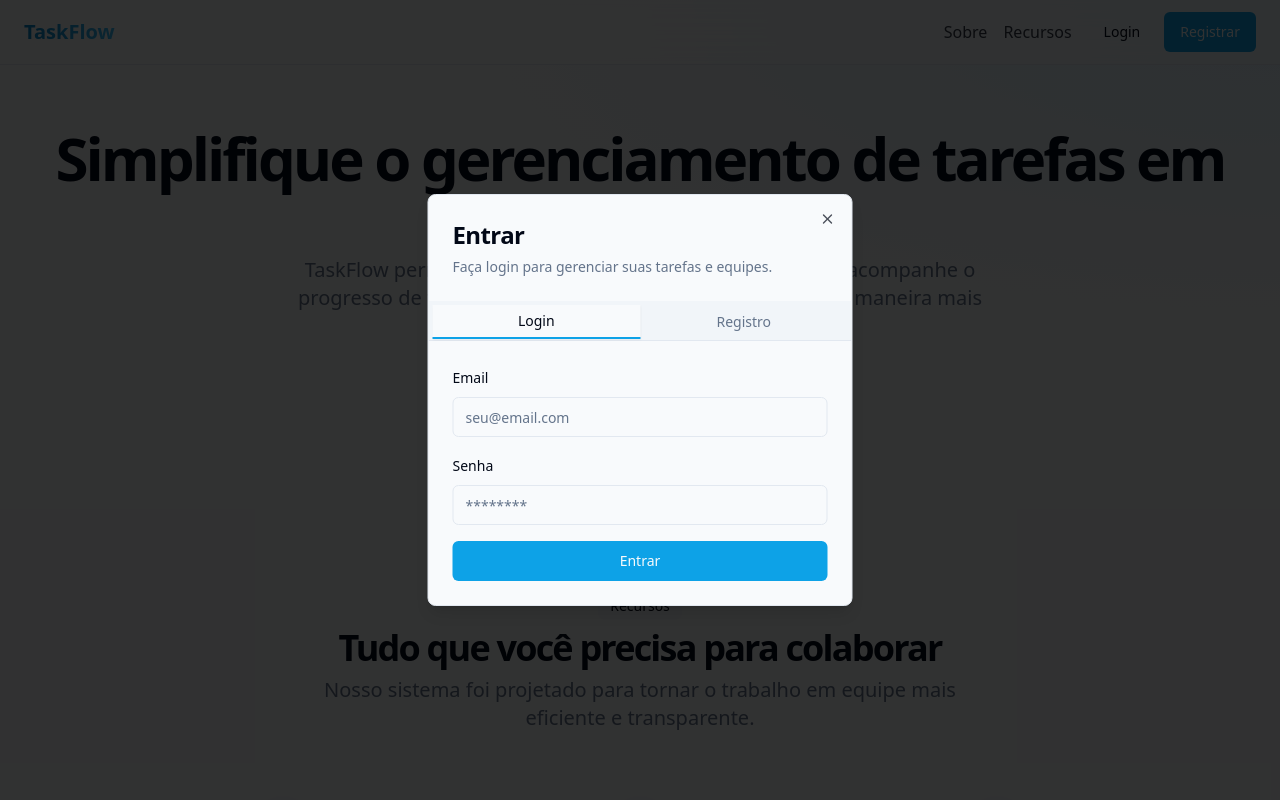
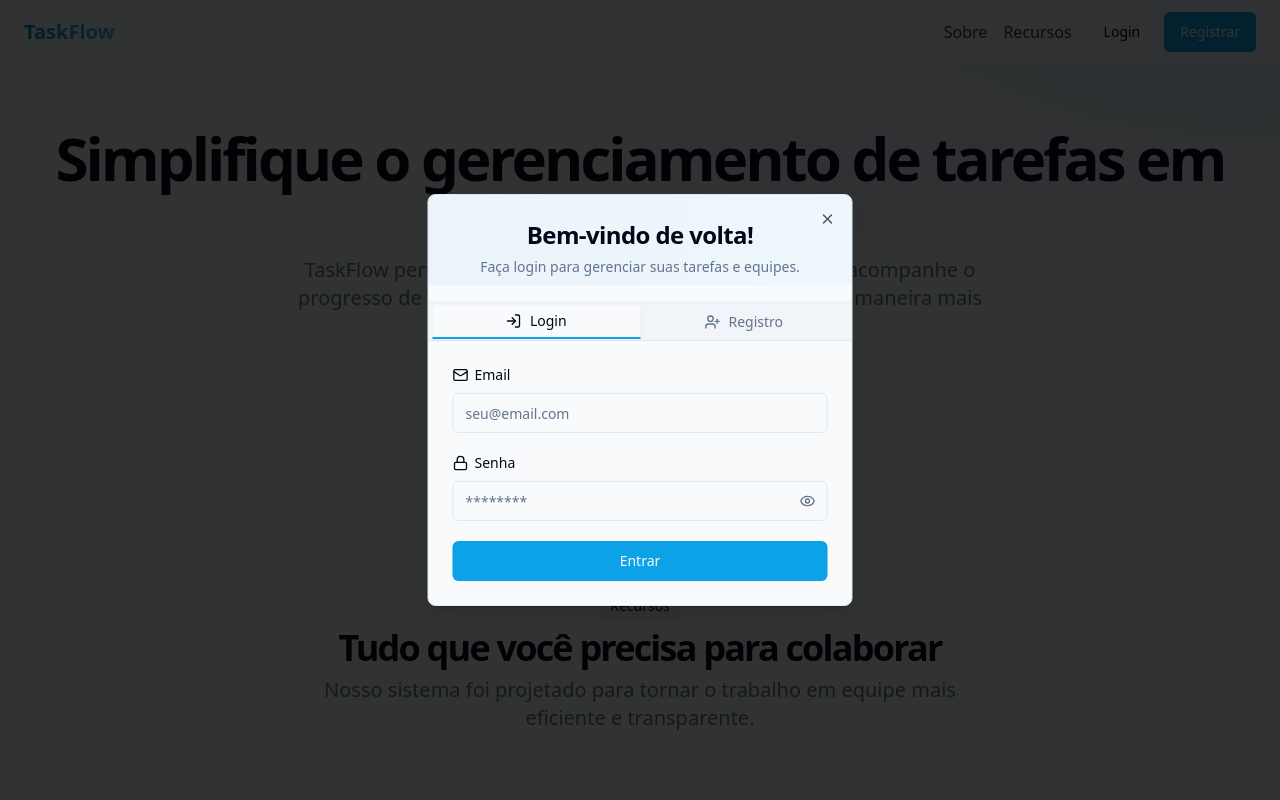
Before and after one commit to RafaelYajima/ry-tasks, a React (Vite) app: page / in a window 1280 px wide. Both pictures are taken after a click on the button "Login". Shown: the top 800 px of the page. Built offline with nearby package versions, Linux system fonts and the light colour scheme.

Commit message:
Refactor: Improve login/register interface

```diff
--- a/src/components/auth/AuthModal.tsx
+++ b/src/components/auth/AuthModal.tsx
@@ -12,6 +12,7 @@ import LoginForm from './LoginForm';
 import RegisterForm from './RegisterForm';
 import { useNavigate } from "react-router-dom";
 import { useAuth } from '@/contexts/AuthContext';
+import { LogIn, UserPlus } from 'lucide-react';
 
 interface AuthModalProps {
   isOpen: boolean;
@@ -46,12 +47,12 @@ const AuthModal: React.FC<AuthModalProps> = ({
 
   return (
     <Dialog open={isOpen} onOpenChange={onClose}>
-      <DialogContent className="sm:max-w-[425px] p-0 overflow-hidden animate-scale-in">
-        <DialogHeader className="pt-6 px-6 pb-2">
-          <DialogTitle className="text-2xl font-semibold">
-            {activeTab === "login" ? "Entrar" : "Criar conta"}
+      <DialogContent className="sm:max-w-[425px] p-0 overflow-hidden shadow-lg animate-scale-in">
+        <DialogHeader className="pt-6 px-6 pb-2 bg-gradient-to-r from-brand-600/5 to-brand-400/5">
+          <DialogTitle className="text-2xl font-semibold text-center">
+            {activeTab === "login" ? "Bem-vindo de volta!" : "Crie sua conta"}
           </DialogTitle>
-          <DialogDescription>
+          <DialogDescription className="text-center">
             {activeTab === "login"
               ? "Faça login para gerenciar suas tarefas e equipes."
               : "Crie uma conta para começar a organizar suas tarefas."
@@ -65,8 +66,20 @@ const AuthModal: React.FC<AuthModalProps> = ({
           className="w-full"
         >
           <TabsList className="grid grid-cols-2 w-full rounded-none border-b">
-            <TabsTrigger value="login" className="rounded-none data-[state=active]:border-b-2 data-[state=active]:border-primary">Login</TabsTrigger>
-            <TabsTrigger value="register" className="rounded-none data-[state=active]:border-b-2 data-[state=active]:border-primary">Registro</TabsTrigger>
+            <TabsTrigger
+              value="login"
+              className="rounded-none data-[state=active]:border-b-2 data-[state=active]:border-primary flex items-center gap-2"
+            >
+              <LogIn className="h-4 w-4" />
+              Login
+            </TabsTrigger>
+            <TabsTrigger
+              value="register"
+              className="rounded-none data-[state=active]:border-b-2 data-[state=active]:border-primary flex items-center gap-2"
+            >
+              <UserPlus className="h-4 w-4" />
+              Registro
+            </TabsTrigger>
           </TabsList>
 
           <TabsContent value="login" className="m-0 p-6">
--- a/src/components/auth/LoginForm.tsx
+++ b/src/components/auth/LoginForm.tsx
@@ -7,7 +7,7 @@ import { Form, FormControl, FormField, FormItem, FormLabel, FormMessage } from "
 import { Input } from "@/components/ui/input";
 import { Button } from "@/components/ui/button";
 import { useAuth } from '@/contexts/AuthContext';
-import { Loader2 } from "lucide-react";
+import { Eye, EyeOff, Loader2, Mail, Lock } from "lucide-react";
 
 // Schema de validação
 const loginSchema = z.object({
@@ -24,6 +24,7 @@ interface LoginFormProps {
 const LoginForm: React.FC<LoginFormProps> = ({ onSuccess }) => {
   const { signIn } = useAuth();
   const [isLoading, setIsLoading] = useState(false);
+  const [showPassword, setShowPassword] = useState(false);
 
   const form = useForm<LoginFormValues>({
     resolver: zodResolver(loginSchema),
@@ -45,17 +46,29 @@ const LoginForm: React.FC<LoginFormProps> = ({ onSuccess }) => {
     }
   };
 
+  const togglePasswordVisibility = () => {
+    setShowPassword(!showPassword);
+  };
+
   return (
     <Form {...form}>
-      <form onSubmit={form.handleSubmit(onSubmit)} className="space-y-4">
+      <form onSubmit={form.handleSubmit(onSubmit)} className="space-y-5 animate-fade-in">
         <FormField
           control={form.control}
           name="email"
           render={({ field }) => (
             <FormItem>
-              <FormLabel>Email</FormLabel>
+              <FormLabel className="flex items-center gap-1.5 text-sm font-medium">
+                <Mail className="h-4 w-4" />
+                Email
+              </FormLabel>
               <FormControl>
-                <Input placeholder="seu@email.com" {...field} autoComplete="email" />
+                <Input
+                  placeholder="seu@email.com"
+                  {...field}
+                  autoComplete="email"
+                  className="transition-all duration-200 focus:ring-offset-primary/20"
+                />
               </FormControl>
               <FormMessage />
             </FormItem>
@@ -67,14 +80,36 @@ const LoginForm: React.FC<LoginFormProps> = ({ onSuccess }) => {
           name="password"
           render={({ field }) => (
             <FormItem>
-              <FormLabel>Senha</FormLabel>
+              <FormLabel className="flex items-center gap-1.5 text-sm font-medium">
+                <Lock className="h-4 w-4" />
+                Senha
+              </FormLabel>
               <FormControl>
-                <Input
-                  type="password"
-                  placeholder="********"
-                  {...field}
-                  autoComplete="current-password"
-                />
+                <div className="relative">
+                  <Input
+                    type={showPassword ? "text" : "password"}
+                    placeholder="********"
+                    {...field}
+                    autoComplete="current-password"
+                    className="pr-10 transition-all duration-200 focus:ring-offset-primary/20"
+                  />
+                  <Button
+                    type="button"
+                    variant="ghost"
+                    size="sm"
+                    className="absolute right-0 top-0 h-full px-3 py-2 hover:bg-transparent"
+                    onClick={togglePasswordVisibility}
+                  >
+                    {showPassword ? (
+                      <EyeOff className="h-4 w-4 text-muted-foreground" />
+                    ) : (
+                      <Eye className="h-4 w-4 text-muted-foreground" />
+                    )}
+                    <span className="sr-only">
+                      {showPassword ? "Ocultar senha" : "Mostrar senha"}
+                    </span>
+                  </Button>
+                </div>
               </FormControl>
               <FormMessage />
             </FormItem>
@@ -83,7 +118,7 @@ const LoginForm: React.FC<LoginFormProps> = ({ onSuccess }) => {
 
         <Button
           type="submit"
-          className="w-full"
+          className="w-full transition-all duration-200"
           disabled={isLoading}
         >
           {isLoading ? (
--- a/src/components/auth/RegisterForm.tsx
+++ b/src/components/auth/RegisterForm.tsx
@@ -7,7 +7,7 @@ import { Form, FormControl, FormField, FormItem, FormLabel, FormMessage } from "
 import { Input } from "@/components/ui/input";
 import { Button } from "@/components/ui/button";
 import { useAuth } from '@/contexts/AuthContext';
-import { Loader2 } from "lucide-react";
+import { Check, Eye, EyeOff, Loader2, Mail, Lock } from "lucide-react";
 
 // Schema de validação
 const registerSchema = z.object({
@@ -28,6 +28,8 @@ interface RegisterFormProps {
 const RegisterForm: React.FC<RegisterFormProps> = ({ onSuccess }) => {
   const { signUp } = useAuth();
   const [isLoading, setIsLoading] = useState(false);
+  const [showPassword, setShowPassword] = useState(false);
+  const [showConfirmPassword, setShowConfirmPassword] = useState(false);
 
   const form = useForm<RegisterFormValues>({
     resolver: zodResolver(registerSchema),
@@ -51,17 +53,36 @@ const RegisterForm: React.FC<RegisterFormProps> = ({ onSuccess }) => {
     }
   };
 
+  const togglePasswordVisibility = () => {
+    setShowPassword(!showPassword);
+  };
+
+  const toggleConfirmPasswordVisibility = () => {
+    setShowConfirmPassword(!showConfirmPassword);
+  };
+
+  const passwordsMatch = form.watch('password') === form.watch('confirmPassword') &&
+                         form.watch('confirmPassword')?.length > 0;
+
   return (
     <Form {...form}>
-      <form onSubmit={form.handleSubmit(onSubmit)} className="space-y-4">
+      <form onSubmit={form.handleSubmit(onSubmit)} className="space-y-5 animate-fade-in">
         <FormField
           control={form.control}
           name="email"
           render={({ field }) => (
             <FormItem>
-              <FormLabel>Email</FormLabel>
+              <FormLabel className="flex items-center gap-1.5 text-sm font-medium">
+                <Mail className="h-4 w-4" />
+                Email
+              </FormLabel>
               <FormControl>
-                <Input placeholder="seu@email.com" {...field} autoComplete="email" />
+                <Input
+                  placeholder="seu@email.com"
+                  {...field}
+                  autoComplete="email"
+                  className="transition-all duration-200 focus:ring-offset-primary/20"
+                />
               </FormControl>
               <FormMessage />
             </FormItem>
@@ -73,14 +94,36 @@ const RegisterForm: React.FC<RegisterFormProps> = ({ onSuccess }) => {
           name="password"
           render={({ field }) => (
             <FormItem>
-              <FormLabel>Senha</FormLabel>
+              <FormLabel className="flex items-center gap-1.5 text-sm font-medium">
+                <Lock className="h-4 w-4" />
+                Senha
+              </FormLabel>
               <FormControl>
+                <div className="relative">
                   <Input
-                  type="password"
+                    type={showPassword ? "text" : "password"}
                     placeholder="********"
                     {...field}
                     autoComplete="new-password"
+                    className="pr-10 transition-all duration-200 focus:ring-offset-primary/20"
                   />
+                  <Button
+                    type="button"
+                    variant="ghost"
+                    size="sm"
+                    className="absolute right-0 top-0 h-full px-3 py-2 hover:bg-transparent"
+                    onClick={togglePasswordVisibility}
+                  >
+                    {showPassword ? (
+                      <EyeOff className="h-4 w-4 text-muted-foreground" />
+                    ) : (
+                      <Eye className="h-4 w-4 text-muted-foreground" />
+                    )}
+                    <span className="sr-only">
+                      {showPassword ? "Ocultar senha" : "Mostrar senha"}
+                    </span>
+                  </Button>
+                </div>
               </FormControl>
               <FormMessage />
             </FormItem>
@@ -92,14 +135,41 @@ const RegisterForm: React.FC<RegisterFormProps> = ({ onSuccess }) => {
           name="confirmPassword"
           render={({ field }) => (
             <FormItem>
-              <FormLabel>Confirmar Senha</FormLabel>
+              <FormLabel className="flex items-center gap-1.5 text-sm font-medium">
+                <Lock className="h-4 w-4" />
+                Confirmar Senha
+                {passwordsMatch && (
+                  <Check className="ml-1 h-4 w-4 text-green-500" />
+                )}
+              </FormLabel>
               <FormControl>
+                <div className="relative">
                   <Input
-                  type="password"
+                    type={showConfirmPassword ? "text" : "password"}
                     placeholder="********"
                     {...field}
                     autoComplete="new-password"
+                    className={`pr-10 transition-all duration-200 focus:ring-offset-primary/20 ${
+                      passwordsMatch ? "border-green-500 ring-green-500/20" : ""
+                    }`}
                   />
+                  <Button
+                    type="button"
+                    variant="ghost"
+                    size="sm"
+                    className="absolute right-0 top-0 h-full px-3 py-2 hover:bg-transparent"
+                    onClick={toggleConfirmPasswordVisibility}
+                  >
+                    {showConfirmPassword ? (
+                      <EyeOff className="h-4 w-4 text-muted-foreground" />
+                    ) : (
+                      <Eye className="h-4 w-4 text-muted-foreground" />
+                    )}
+                    <span className="sr-only">
+                      {showConfirmPassword ? "Ocultar senha" : "Mostrar senha"}
+                    </span>
+                  </Button>
+                </div>
               </FormControl>
               <FormMessage />
             </FormItem>
@@ -108,7 +178,7 @@ const RegisterForm: React.FC<RegisterFormProps> = ({ onSuccess }) => {
 
         <Button
           type="submit"
-          className="w-full"
+          className="w-full transition-all duration-200"
           disabled={isLoading}
         >
           {isLoading ? (
--- a/src/components/ui/button.tsx
+++ b/src/components/ui/button.tsx
@@ -1,3 +1,4 @@
+
 import * as React from "react"
 import { Slot } from "@radix-ui/react-slot"
 import { cva, type VariantProps } from "class-variance-authority"
@@ -9,13 +10,13 @@ const buttonVariants = cva(
   {
     variants: {
       variant: {
-        default: "bg-primary text-primary-foreground hover:bg-primary/90",
+        default: "bg-primary text-primary-foreground hover:bg-primary/90 shadow-sm",
         destructive:
-          "bg-destructive text-destructive-foreground hover:bg-destructive/90",
+          "bg-destructive text-destructive-foreground hover:bg-destructive/90 shadow-sm",
         outline:
           "border border-input bg-background hover:bg-accent hover:text-accent-foreground",
         secondary:
-          "bg-secondary text-secondary-foreground hover:bg-secondary/80",
+          "bg-secondary text-secondary-foreground hover:bg-secondary/80 shadow-sm",
         ghost: "hover:bg-accent hover:text-accent-foreground",
         link: "text-primary underline-offset-4 hover:underline",
       },
--- a/src/components/ui/input.tsx
+++ b/src/components/ui/input.tsx
@@ -1,3 +1,4 @@
+
 import * as React from "react"
 
 import { cn } from "@/lib/utils"
@@ -8,7 +9,7 @@ const Input = React.forwardRef<HTMLInputElement, React.ComponentProps<"input">>(
       <input
         type={type}
         className={cn(
-          "flex h-10 w-full rounded-md border border-input bg-background px-3 py-2 text-base ring-offset-background file:border-0 file:bg-transparent file:text-sm file:font-medium file:text-foreground placeholder:text-muted-foreground focus-visible:outline-none focus-visible:ring-2 focus-visible:ring-ring focus-visible:ring-offset-2 disabled:cursor-not-allowed disabled:opacity-50 md:text-sm",
+          "flex h-10 w-full rounded-md border border-input bg-background px-3 py-2 text-sm ring-offset-background file:border-0 file:bg-transparent file:text-sm file:font-medium file:text-foreground placeholder:text-muted-foreground focus-visible:outline-none focus-visible:ring-2 focus-visible:ring-ring focus-visible:ring-offset-2 disabled:cursor-not-allowed disabled:opacity-50",
           className
         )}
         ref={ref}
```
Lines whose indentation alone changed are shown as unchanged.
